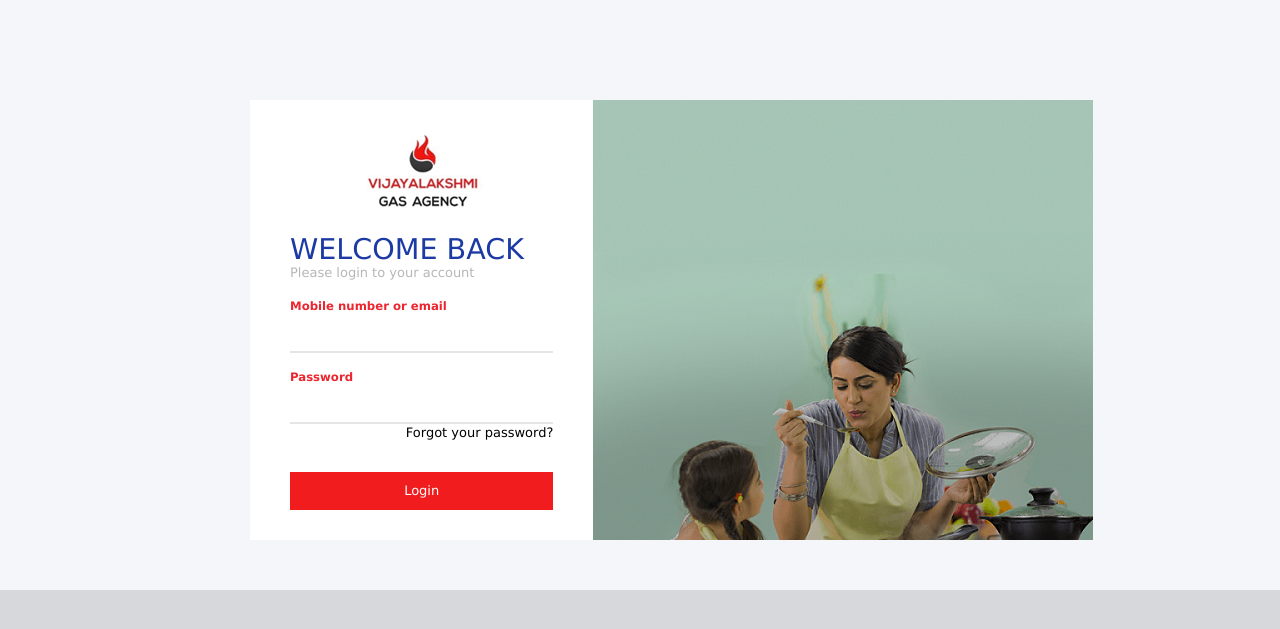
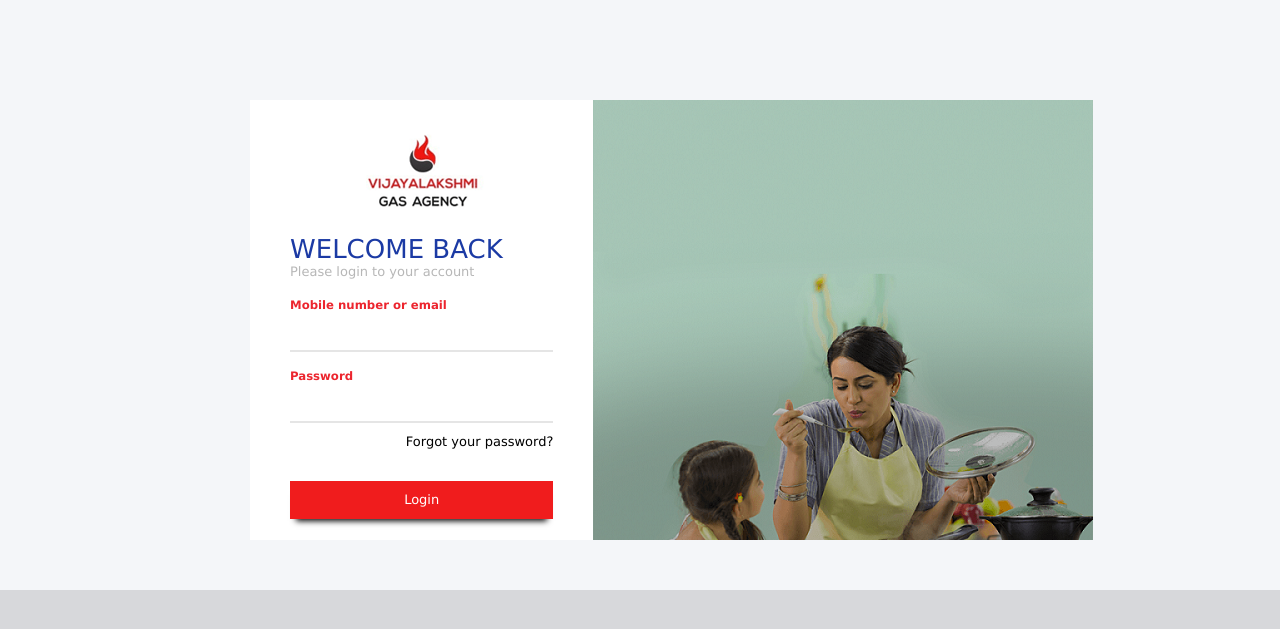
Before and after one commit to Suganya-Karthick/Portfolio, a Rails app: page / in a window 1280 px wide. Shown: the top 629 px of the page. Run offline with Rails 7, Linux system fonts and the light colour scheme; style sheets or scripts are compiled from the project's sources.

Commit message:
Commiting minor changes

```diff
--- a/app/assets/stylesheets/home.scss
+++ b/app/assets/stylesheets/home.scss
@@ -25,7 +25,7 @@
 }
 .login-title {
   color: #1B3AA4;
-  font-size: 2.2em;
+  font-size: 2em;
 }
 .line-field {
   background-color: #FFFFFF;
@@ -60,9 +60,15 @@
 .forgot-password-link {
   display: block;
   text-align-last: end;
+  margin-top: 10px;
 }
 .forgot-password-link:hover {
   background-color: white;
   color: #000000;
   text-decoration: underline;
 }
+.one-edge-shadow {
+	-webkit-box-shadow: 0 8px 6px -6px black;
+	   -moz-box-shadow: 0 8px 6px -6px black;
+	        box-shadow: 0 8px 6px -6px black;
+}
--- a/app/views/home/index.html.erb
+++ b/app/views/home/index.html.erb
@@ -3,7 +3,7 @@
     <div class='leftside'>
       <div class="logo">
         <%= image_tag("logo.jpg", :class => "mx-auto d-block") do %>
-        Test
+          Test
         <% end %>
       </div>
       <div class="form">
@@ -21,7 +21,7 @@
 
           <%= link_to "Forgot your password?", login_path, class: 'forgot-password-link' %>
 
-          <%= f.submit "Login", class: "login-button" %>
+          <%= f.submit "Login", class: "login-button one-edge-shadow" %>
         <% end %>
       </div>
     </div>
--- a/package.json
+++ b/package.json
@@ -1,5 +1,5 @@
 {
-  "name": "my_po",
+  "name": "VGA",
   "private": true,
   "dependencies": {}
 }
```
Also changed, not shown: Gemfile.lock.
